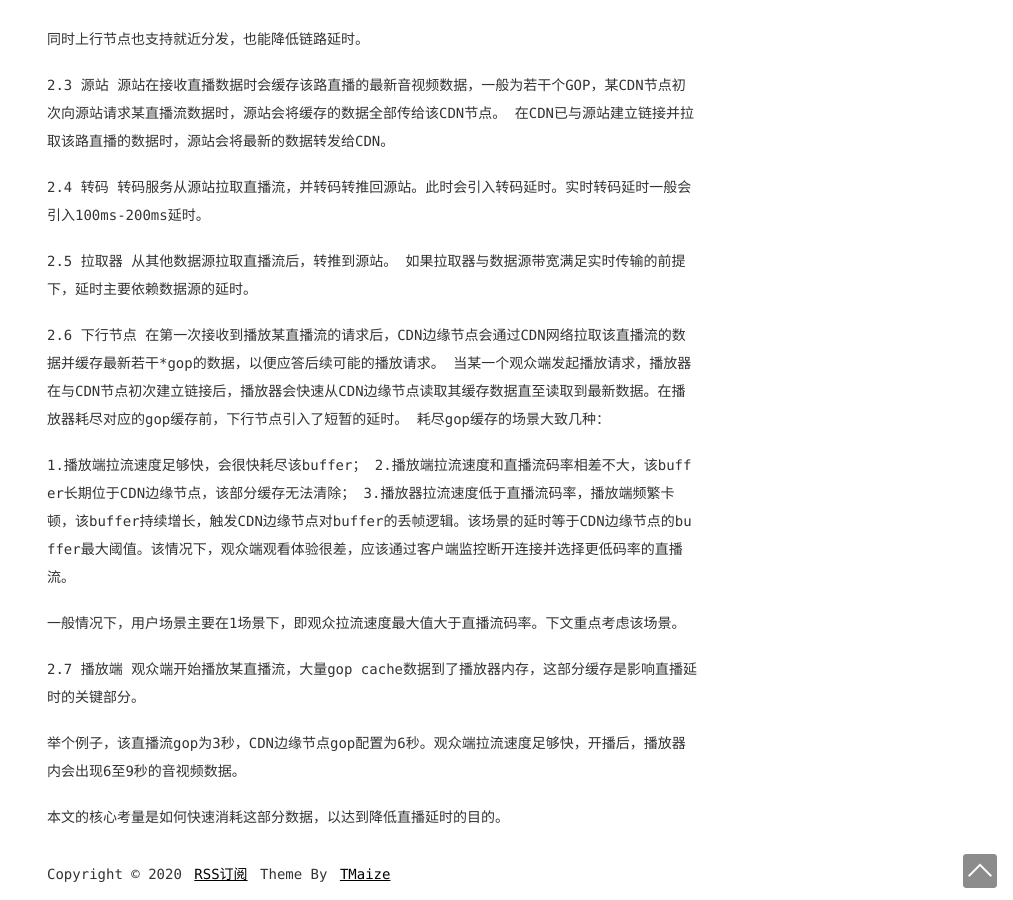
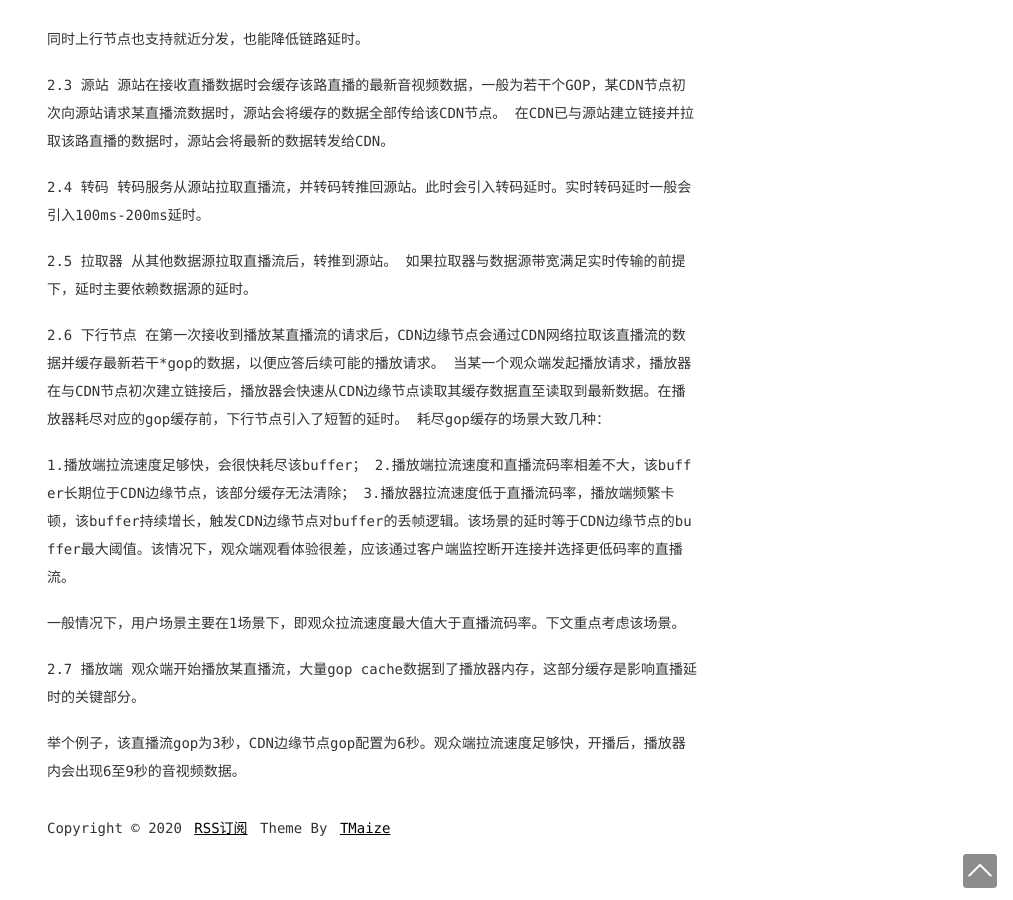
Before and after one commit to jih488/jih488.github.io, a Jekyll site: the page built from _posts/2020-04-15-移动直播整体架构.md, in a window 1280 px wide and 900 px high, scrolled down 2883 px. Shown: the whole window, without its empty margins (267-1280 px from the left). Built offline with Jekyll 4.4.1, drawn with Linux system fonts in a browser that asks for light colours; comment, search, counter and statistics services are not loaded.

Commit message:
更新文章2

```diff
--- a/_posts/2020-04-15-移动直播整体架构.md
+++ b/_posts/2020-04-15-移动直播整体架构.md
@@ -95,5 +95,3 @@ RTMP推流层不引入延时，客户端tcp协议栈buffer延时很小，可以
 观众端开始播放某直播流，大量gop cache数据到了播放器内存，这部分缓存是影响直播延时的关键部分。
 
 举个例子，该直播流gop为3秒，CDN边缘节点gop配置为6秒。观众端拉流速度足够快，开播后，播放器内会出现6至9秒的音视频数据。
-
-本文的核心考量是如何快速消耗这部分数据，以达到降低直播延时的目的。
```
Also changed, not shown: posts/2020/04/15/delay.png (added).
